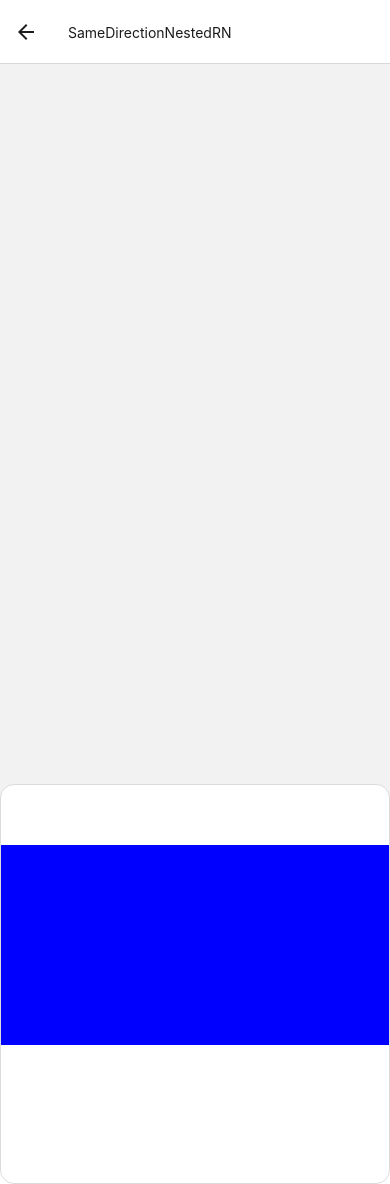
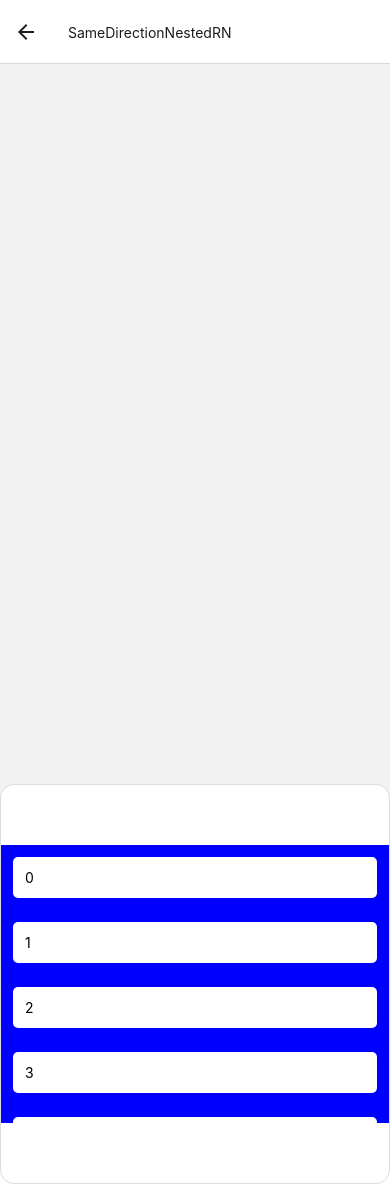
Before and after one commit to lindboe/RNGHExplainer, a React Native app: screen /SameDirectionNestedRN in a window 390 px wide. Built offline with nearby package versions, Linux system fonts and the light colour scheme.

Commit message:
Writing about potential ways to handle the nested gesture handlers. neither is great so far.

```diff
--- a/examples/SameDirectionNestedRN.tsx
+++ b/examples/SameDirectionNestedRN.tsx
@@ -1,41 +1,113 @@
 import React, { useState } from "react";
-import {
-  Animated,
-  View,
-  PanResponder,
-  useWindowDimensions,
-} from "react-native";
+import { Animated, View, FlatList, Text, PanResponder } from "react-native";
 
-function List() {
+const data = [...Array(30).keys()];
+
+function ListItem({ item }: { item: number }) {
   return (
     <View
       style={{
-        marginVertical: LOWEST_SHEET_POINT,
+        margin: 12,
+        backgroundColor: "white",
+        padding: 12,
+        borderRadius: 5,
+      }}
+    >
+      <Text style={{ color: "black" }}>{item}</Text>
+    </View>
+  );
+}
+function List() {
+  return (
+    <FlatList
+      style={{
+        marginVertical: LIST_MARGIN,
         backgroundColor: "blue",
-        height: 200,
+        flex: 1,
       }}
-    ></View>
+      data={data}
+      renderItem={ListItem}
+    ></FlatList>
   );
 }
 
 const LOWEST_SHEET_POINT = 60;
 const SHEET_HEIGHT = 400;
 const MAX_SHEET_TRAVEL_DIST = SHEET_HEIGHT - LOWEST_SHEET_POINT;
+const LIST_MARGIN = LOWEST_SHEET_POINT;
 
 function Sheet({ screenHeight }: { screenHeight: null | number }) {
   const panY = React.useRef(new Animated.Value(0)).current;
   const dist = screenHeight ? screenHeight - LOWEST_SHEET_POINT : 0;
   let offset = React.useRef(0).current;
+  let topMarginTopCoordinate = React.useRef(0).current;
+  let topMarginBottomCoordinate = React.useRef(0).current;
+  let bottomMarginTopCoordinate = React.useRef(0).current;
+  let bottomMarginBottomCoordinate = React.useRef(0).current;
 
   React.useEffect(() => {
     panY.addListener(({ value }) => console.log("value: ", value));
   }, []);
 
+  React.useEffect(() => {
+    console.log("DIST: ", dist);
+    topMarginTopCoordinate = dist;
+    topMarginBottomCoordinate = dist + LIST_MARGIN;
+    bottomMarginBottomCoordinate = dist + SHEET_HEIGHT;
+    bottomMarginTopCoordinate = dist + SHEET_HEIGHT - LIST_MARGIN;
+    console.log(topMarginTopCoordinate);
+  }, [screenHeight]);
+
   const panResponder = React.useRef(
     PanResponder.create({
-      onMoveShouldSetPanResponder: () => {
-        console.log("MOVING");
-        return true;
+      onMoveShouldSetPanResponder: (event, gestureState) => {
+        console.log("MOVING", event.nativeEvent.locationY);
+        // What criteria can we use to decide to pass on responder?
+        // A. Bottom Sheet fully open
+        // if (offset === -MAX_SHEET_TRAVEL_DIST) {
+        //   console.log("BOTTOM SHEET OPEN, IGNORING");
+        //   return false;
+        // } else {
+        //   return true;
+        // }
+        // Well... that lets us scroll once it's open, but we can't close the
+        // sheet again!
+        //
+        // B. Bottom sheet fully open and touch is _not_ within component margin
+        // (where scrollview is not)
+        // note: pageY doesn't seem to consistenly indicate a location as far as
+        // I can tell? sometimes it looks like just relative to the
+        // Animated.View, but other times it doesn't match that pattern.
+        // const touchLocation = event.nativeEvent.locationY;
+        // const touchWithinMargins =
+        //   (touchLocation < topMarginTopCoordinate - offset &&
+        //     touchLocation > topMarginBottomCoordinate - offset) ||
+        //   (touchLocation < bottomMarginTopCoordinate - offset &&
+        //     touchLocation > bottomMarginBottomCoordinate - offset);
+        // console.log(
+        //   "Touch within margins? ",
+        //   touchWithinMargins,
+        //   touchLocation,
+        //   offset,
+        //   topMarginTopCoordinate,
+        //   topMarginBottomCoordinate,
+        //   bottomMarginTopCoordinate,
+        //   bottomMarginBottomCoordinate
+        // );
+        // if (offset === -MAX_SHEET_TRAVEL_DIST || touchWithinMargins) {
+        //   console.log("BOTTOM SHEET OPEN, IGNORING");
+        //   return false;
+        // } else {
+        //   return true;
+        // }
+        // Not sure: Why can I successfully reference a new value for offset in
+        // onPanResponderRelease, but referencing values here always sticks with
+        // pre-screen height knowledge?
+
+        // C. Can pan down again when scrollView is at top
+
+        // Z. Always -- not going to work with nested gesture handlers
+        // return true;
       },
       // several sources recommend this __value way of setting offset, but it
       // causes crashes for me
@@ -68,6 +140,7 @@ function Sheet({ screenHeight }: { screenHeight: null | number }) {
         } else {
           offset = offset + gestureState.dy;
         }
+        console.log("NEW OFFSET: ", offset);
       },
     })
   ).current;
```
